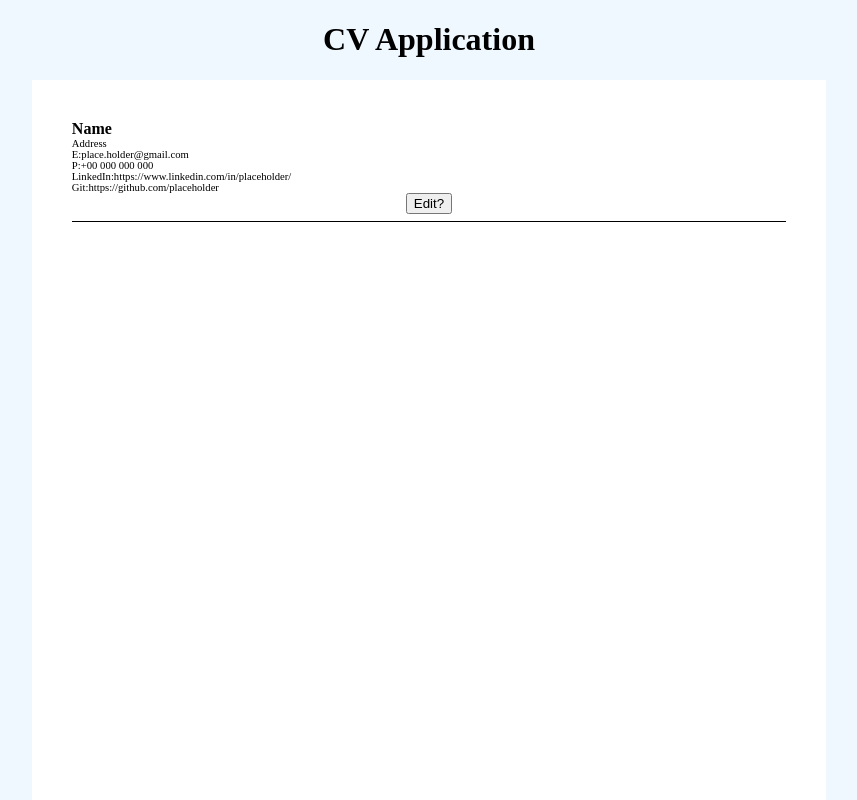
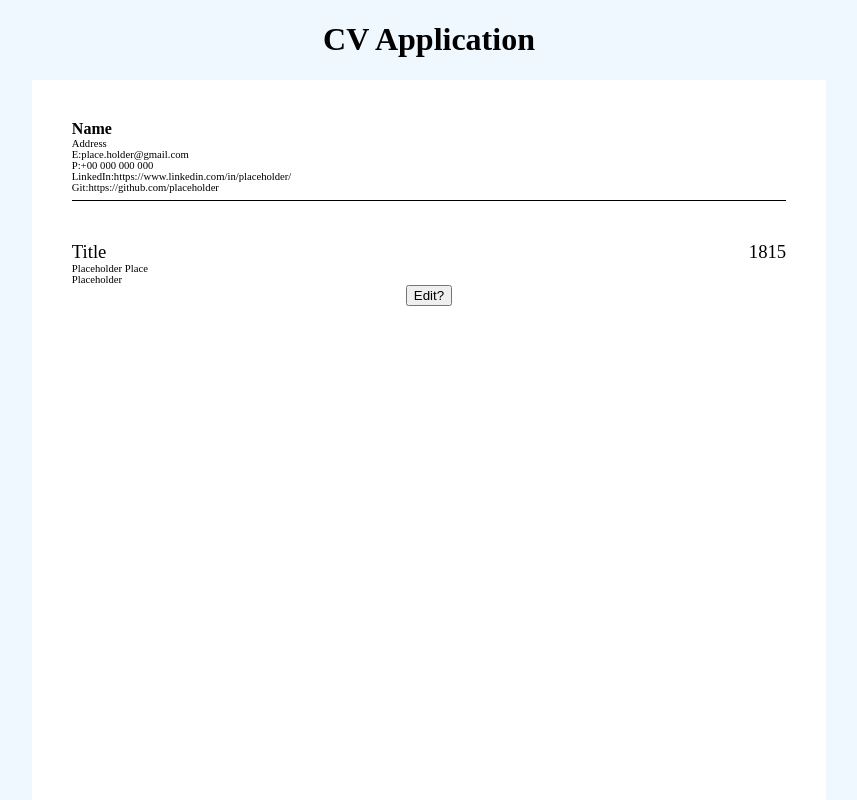
Before and after one commit to Chipset-0/CV_App, a React (Vite) app: page / in a window 1280 px wide. Shown: the top 800 px of the page, without its empty margins (211-1068 px from the left). Built offline with nearby package versions, Linux system fonts and the light colour scheme.

Commit message:
Added object to represent individual qualification. Added logic to add qualifications to list. Need to work on edit toggle button.

```diff
--- a/src/App.jsx
+++ b/src/App.jsx
@@ -2,6 +2,7 @@ import { useState } from 'react'
 import { jsPDF } from "jspdf"
 import './App.css'
 import General from './Components/General/General'
+import Qualifications from './Components/Qualifications/Qualifications'
 
 function App() {
   const [count, setCount] = useState(0)
@@ -13,6 +14,7 @@ function App() {
       </div>
       <div className="cv-display">
           <General />
+          <Qualifications />
       </div>
       <div className="page-actions">
           <button id="reset-cv " className="page-action-button">Reset</button>
--- a/src/Components/Qualifications/Qualifications.css
+++ b/src/Components/Qualifications/Qualifications.css
@@ -1,3 +1,33 @@
 .hide{
     display: none;
 }
+
+.qualification-container
+{
+    display: grid;
+    grid-template-columns: 4fr 1fr;
+    margin: 0% 5%;
+    font-size: 8pt;
+}
+
+.container-left
+{
+    text-align: left;
+}
+
+.container-right
+{
+    text-align: right;
+}
+
+.qualification-title, .qualification-date
+{
+    font-size: 14pt;
+}
+
+.qualification-edit-button-container
+{
+    display: grid;
+    justify-content: center;
+    align-items: center;
+}
--- a/src/Components/Qualifications/Qualifications.jsx
+++ b/src/Components/Qualifications/Qualifications.jsx
@@ -4,15 +4,7 @@ import './Qualifications.css'
 export default function Qualifications()
 {
     //CV Values
-    const [qualificationData, setQualificationData] = useState({
-        name: "Name",
-        address: "Address",
-        email: "place.holder@gmail.com",
-        phone: "+00 000 000 000",
-        linkedIn: "https://www.linkedin.com/in/placeholder/",
-        git: "https://github.com/placeholder"
-
-    })
+    const [qualificationData, setQualificationData] = useState([QualificationObjectFactory()])
 
     //Editing State Values
     const [isEditingQualification, setIsEditingQualification] = useState(false)
@@ -32,6 +24,16 @@ export default function Qualifications()
         }
         </div>
     )
+}
+
+function QualificationObjectFactory(title="Title", date="1815", source="Placeholder Place", detail="Placeholder")
+{
+    return {
+        title: title,
+        date: date,
+        source: source,
+        detail: detail
+    }
 }
 
 function QualificationEdit({qualificationData, setQualificationData, setIsEditingQualification})
@@ -57,6 +59,21 @@ function QualificationEdit({qualificationData, setQualificationData, setIsEditin
     );
 }
 
+function QualificationContainerText({qualification})
+{
+    return(
+        <div className='qualification-container'>
+            <div className='container-left'>
+                <div className="qualification-title">{qualification.title}</div>
+                <div className="qualification-text">{qualification.source}</div>
+                <div className="qualification-text">{qualification.detail}</div>
+            </div>
+            <div className='container-right'>
+                <div className='qualification-date'>{qualification.date}</div>
+            </div>
+        </div>
+    )
+}
 
 function QualificationText({qualificationData, setIsEditingQualification})
 {
@@ -64,7 +81,12 @@ function QualificationText({qualificationData, setIsEditingQualification})
 
     return(
         <div className="qualification-options-container" onMouseEnter={() => setQualificationIsHovered(true)} onMouseLeave={() => setQualificationIsHovered(false)}>
-
+            {qualificationData.map(qualification => (
+                <QualificationContainerText qualification={qualification}/>
+            ))}
+            <div className={`qualification-edit-button-container ${qualificationIsHovered ? "" : "hide"}`}>
+                <button id="qualification-edit-toggle" onClick={() => console.log("Entered", qualificationIsHovered)}>Edit?</button>
+            </div>
         </div>
     )
 }
```
